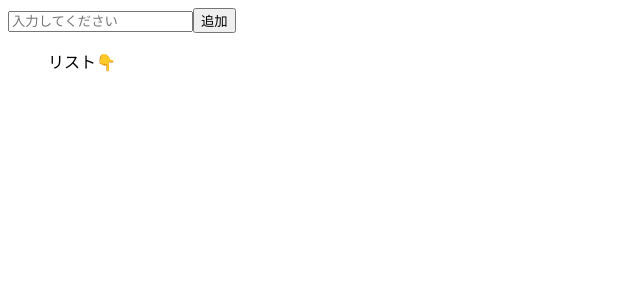
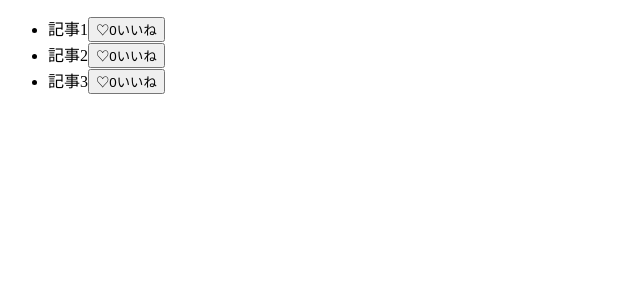
Before and after one commit to miku393911/react_learning, a React (Vite) app: page / in a window 1280 px wide. Shown: the top 300 px of the page, without its empty margins (0-640 px from the left). Built offline with nearby package versions, Linux system fonts and the light colour scheme.

Commit message:
18番1パターン目完了

```diff
--- a/src/App.jsx
+++ b/src/App.jsx
@@ -289,7 +289,7 @@ IDを入力して「検索」ボタンを押すと、該当するIDのユーザ
 Q16のリストの各項目に「削除」ボタンを追加し、押された項目をリストから削除してください。
 *   **Hooks:** `useState`
 *   **ヒント:** `filter` を使って、削除したいID以外の新しい配列を作ります。*/
-export function App (){
+/*export function App (){
   const [newItem, setNewItem] = useState("");  //入力された文字を保存するため
   const [todos, setTodos] = useState([]);  //追加した後の状態（リスト全体の状態）、初期値が配列じゃないと.map()メソッドが適用されない
   const onClickAdd = () => {
@@ -317,4 +317,26 @@ export function App (){
       </ul>
     </>
   ) //アロー関数でindexを削除することを実行できるようにする
+}*/
+
+/*### Q18. いいねボタン (配列内のオブジェクト更新)
+記事のリストがあり、各記事に「いいね！」ボタンがあります。
+ボタンを押すと、その記事の「いいね数」が1増えるようにしてください。
+*   **Hooks:** `useState`
+*   **ヒント:** `map` を使って特定のIDのオブジェクトだけ更新した新しい配列を作ります。*/
+export function App (){
+  const [articles, setArticles] = useState([ //初期値に配列やオブジェクトを挿入することもできた！
+    {id:1, data: "記事1", likes: 0},
+    {id:2, data: "記事2", likes: 0},
+    {id:3, data: "記事3", likes: 0}
+  ])
+  const onClickLike = (id) => //配列のオブジェクトのidがonClickLikeしたボタンのidと一致するかどうか調べる
+    setArticles(articles.map( (article) => article.id === id ? {...article, likes: article.likes +1 } : article))
+  return (
+    <>
+    <ul>
+      {articles.map( (article) => <li key={article.id}>{article.data}<button onClick={ () => onClickLike(article.id)}>♡{article.likes}いいね</button></li>)}
+    </ul>
+    </>
+  )
 }
```
Also changed, not shown: src/Likes.jsx (added).
